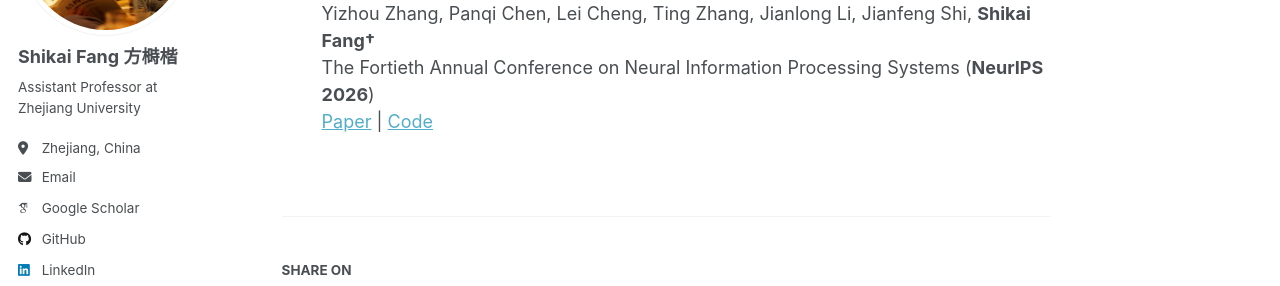
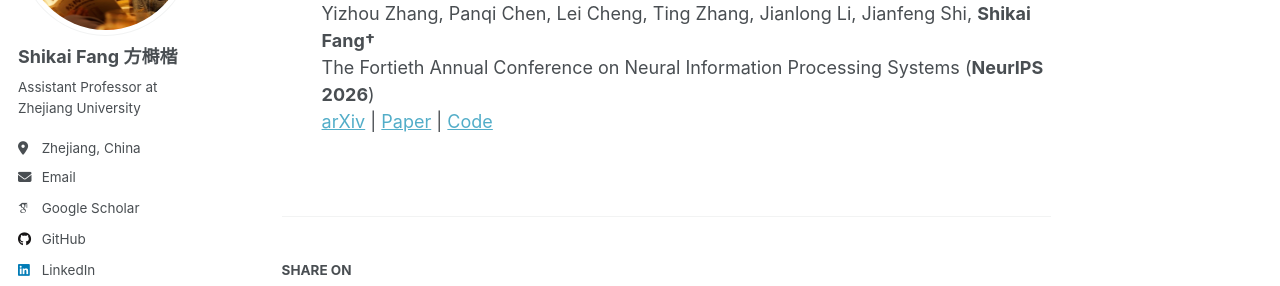
Before and after one commit to xuangu-fang/xuangu-fang.github.io, a Jekyll site: the page built from _publications/published/2026-10-01-dypsi.md, in a window 1280 px wide and 1058 px high. Shown: the part 241-527 px from the top of the window. Built offline with Jekyll 4.4.1, drawn with Linux system fonts in a browser that asks for light colours; some web fonts are replaced.

Commit message:
Add DyPSI arXiv links to selected and full publications

```diff
--- a/_publications/published/2026-10-01-dypsi.md
+++ b/_publications/published/2026-10-01-dypsi.md
@@ -4,4 +4,4 @@
 - **DyPSI: Dynamic Physics Sensing via Joint Field and Sensor-Trajectory Generation**
  Yizhou Zhang, Panqi Chen, Lei Cheng, Ting Zhang, Jianlong Li, Jianfeng Shi, **Shikai Fang†**
  The Fortieth Annual Conference on Neural Information Processing Systems (**NeurIPS 2026**)
- [Paper](/files/DyPSI_CR.pdf) | [Code](https://github.com/mengqi132/DyPSI)
+ [arXiv](https://arxiv.org/abs/2611.06280) | [Paper](/files/DyPSI_CR.pdf) | [Code](https://github.com/mengqi132/DyPSI)
```
Also changed, not shown: _pages/about.md (+1 -0 lines).
